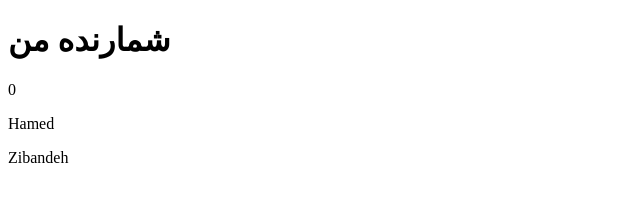
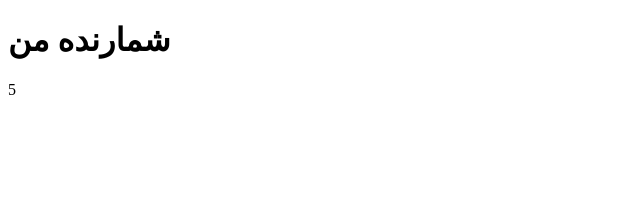
Before and after one commit to c0dehigh/counter-app, a React (Create React App) app: page / in a window 1280 px wide. Shown: the top 217 px of the page, without its empty margins (0-640 px from the left). Built offline with nearby package versions, Linux system fonts and the light colour scheme.

Commit message:
Added functional state

```diff
--- a/src/App.js
+++ b/src/App.js
@@ -1,24 +1,42 @@
 import { Component } from "react";
+import { useState } from "react";
 
-class App extends Component {
-  state = {
-    count: 0,
-    name: "Hamed",
-    family: "Zibandeh",
-  };
-  render() {
-    const { count, name, family } = this.state;
+
+
+const App = () => {
+  const [count,setCount] = useState(5)
+
+
   return (
     <div>
       <header>
         <h1>شمارنده من</h1>
       </header>
       <p>{count}</p>
-        <p>{name}</p>
-        <p>{family}</p>
+
     </div>
   );
-  }
-}
+};
+
+// class App extends Component {
+//   state = {
+//     count: 20,
+//     name: "Alex",
+//     family: "Morfi",
+//   };
+//   render() {
+//     const { count, name, family } = this.state;
+//     return (
+//       <div>
+//         <header>
+//           <h1>شمارنده من</h1>
+//         </header>
+//         <p>{count}</p>
+//         <p>{name}</p>
+//         <p>{family}</p>
+//       </div>
+//     );
+//   }
+// }
 
 export default App;
```
Lines whose indentation alone changed are shown as unchanged.
